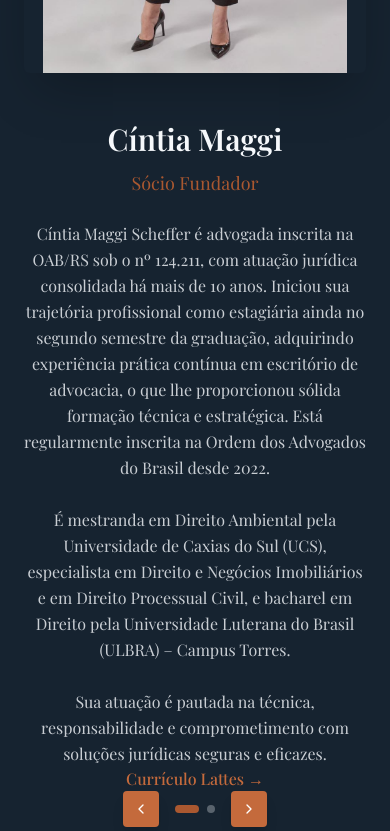
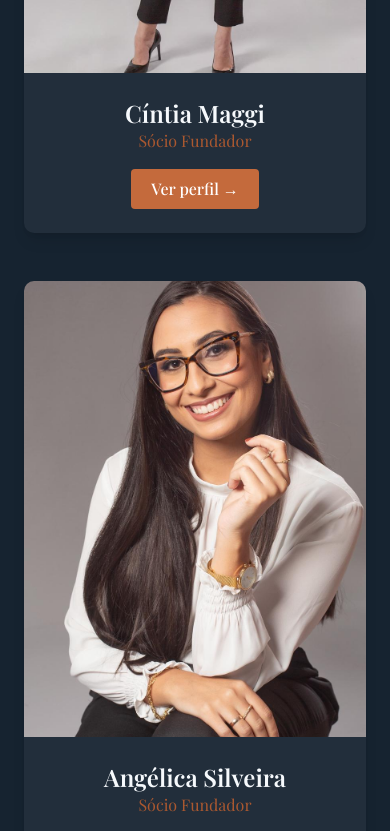
Before and after one commit to FranciscoEvaldt/Site_Maggi-Silveira, a Next.js app: page / in a window 390 px wide. Shown: the part 5440-6271 px from the top of the page. Built offline with nearby package versions, Linux system fonts and the light colour scheme; a web font is replaced by a local one.

Commit message:
update team

```diff
--- a/components/team.tsx
+++ b/components/team.tsx
@@ -2,46 +2,42 @@
 
 import { useState } from "react";
 import Image from "next/image";
-import { ChevronLeft, ChevronRight } from "lucide-react";
-import { Button } from "@/components/ui/button";
 
 const team = [
   {
     name: "Cíntia Maggi",
     role: "Sócio Fundador",
     image: "/team/2.jpeg",
-    description: `Cíntia Maggi Scheffer é advogada inscrita na OAB/RS sob o nº 124.211, com atuação jurídica consolidada há mais de 10 anos. Iniciou sua trajetória profissional como estagiária ainda no segundo semestre da graduação, adquirindo experiência prática contínua em escritório de advocacia, o que lhe proporcionou sólida formação técnica e estratégica. Está regularmente inscrita na Ordem dos Advogados do Brasil desde 2022.
+    lattes: "http://lattes.cnpq.br/0868179588016270",
+    description: `Cíntia Maggi Scheffer é advogada inscrita na OAB/RS sob o nº 124.211, com atuação jurídica consolidada há mais de 10 anos.
+
+Iniciou sua trajetória profissional como estagiária ainda no segundo semestre da graduação, adquirindo experiência prática contínua em escritório de advocacia.
 
 É mestranda em Direito Ambiental pela Universidade de Caxias do Sul (UCS), especialista em Direito e Negócios Imobiliários e em Direito Processual Civil, e bacharel em Direito pela Universidade Luterana do Brasil (ULBRA) – Campus Torres.
 
 Sua atuação é pautada na técnica, responsabilidade e comprometimento com soluções jurídicas seguras e eficazes.`,
-      lattes: "http://lattes.cnpq.br/0868179588016270",
   },
   {
     name: "Angélica Silveira",
     role: "Sócio Fundador",
     image: "/team/1.jpeg",
-    description: `Angélica Vitória Oliveira Silveira é advogada inscrita na OAB/RS sob o nº 128.182, com inscrição ativa desde 2022. Iniciou sua trajetória na área jurídica ainda durante a graduação em Direito pela Universidade Luterana do Brasil (ULBRA) – Campus Torres, atuando como estagiária e adquirindo experiência prática desde os primeiros anos de formação. Possui mais de seis anos de atuação no ramo da advocacia, com vivência consolidada em escritório jurídico.
+    lattes: "http://lattes.cnpq.br/6201073218835213",
+    description: `Angélica Vitória Oliveira Silveira é advogada inscrita na OAB/RS sob o nº 128.182.
 
-      É mestranda em Direito Ambiental pela Universidade de Caxias do Sul (UCS) e especialista em Direito Processual Civil, desenvolvendo sua atuação com dedicação, técnica e comprometimento na busca por soluções jurídicas eficazes.`,
-      lattes: "http://lattes.cnpq.br/6201073218835213",
+Possui mais de seis anos de atuação no ramo da advocacia e experiência consolidada em escritório jurídico.
+
+É mestranda em Direito Ambiental pela Universidade de Caxias do Sul (UCS) e especialista em Direito Processual Civil.`,
   },
 ];
 
 export function Team() {
-  const [currentIndex, setCurrentIndex] = useState(0);
-
-  const next = () => setCurrentIndex((prev) => (prev + 1) % team.length);
-
-  const prev = () =>
-    setCurrentIndex((prev) => (prev - 1 + team.length) % team.length);
-
-  const member = team[currentIndex];
+  const [selectedMember, setSelectedMember] = useState<any>(null);
 
   return (
     <section id="team" className="py-28 bg-primary">
       <div className="max-w-6xl mx-auto px-6 lg:px-8">
-        {/* Header */}
+        {/* Título */}
+
         <div className="text-center mb-20">
           <p className="text-accent text-sm tracking-[0.3em] uppercase mb-4">
             Nossa Equipe
@@ -52,75 +48,86 @@ export function Team() {
           </h2>
         </div>
 
-        {/* Conteúdo */}
-        <div className="grid md:grid-cols-2 gap-12 items-center">
-          {/* FOTO */}
-          <div className="relative w-full max-w-md mx-auto aspect-[3/4]">
+        {/* CARDS */}
+
+        <div className="grid md:grid-cols-2 gap-12">
+          {team.map((member, index) => (
+            <div
+              key={index}
+              className="group relative rounded-xl overflow-hidden shadow-lg cursor-pointer"
+            >
+              <div className="relative w-full aspect-[3/4] overflow-hidden">
                 <Image
                   src={member.image}
                   alt={member.name}
                   fill
-              className="object-contain rounded-lg shadow-2xl"
-              priority
+                  className="object-cover transition duration-700 group-hover:scale-110"
                 />
+
+                {/* overlay desktop */}
+                <div className="absolute inset-0 bg-black/40 opacity-0 group-hover:opacity-100 transition duration-500 hidden md:flex items-center justify-center">
+                  <button
+                    onClick={() => setSelectedMember(member)}
+                    className="bg-[#C46A3C] text-white px-6 py-2 rounded-md font-medium hover:scale-105 transition"
+                  >
+                    Ver perfil →
+                  </button>
+                </div>
               </div>
 
               {/* TEXTO */}
-          <div className="text-center md:text-left">
-            <h3 className="text-3xl md:text-4xl font-semibold text-primary-foreground mb-3">
+              <div className="p-6 text-center bg-primary-foreground/5">
+                <h3 className="text-2xl font-semibold text-primary-foreground">
                   {member.name}
                 </h3>
 
-            <p className="text-accent text-lg mb-6">{member.role}</p>
+                <p className="text-accent mb-4">{member.role}</p>
 
-            <p className="text-primary-foreground/80 leading-relaxed whitespace-pre-line">
-              {member.description}
+                {/* botão visível no celular */}
+                <button
+                  onClick={() => setSelectedMember(member)}
+                  className="md:hidden bg-[#C46A3C] text-white px-5 py-2 rounded-md font-medium"
+                >
+                  Ver perfil →
+                </button>
+              </div>
+            </div>
+          ))}
+        </div>
+      </div>
+
+      {/* MODAL */}
+
+      {selectedMember && (
+        <div className="fixed inset-0 bg-black/60 flex items-center justify-center p-6 z-50">
+          <div className="bg-white max-w-2xl w-full rounded-xl p-8 relative max-h-[80vh] overflow-y-auto">
+            <button
+              onClick={() => setSelectedMember(null)}
+              className="absolute top-4 right-4 text-gray-500 hover:text-black"
+            >
+              ✕
+            </button>
+
+            <h3 className="text-3xl font-semibold mb-2">
+              {selectedMember.name}
+            </h3>
+
+            <p className="text-[#C46A3C] mb-6">{selectedMember.role}</p>
+
+            <p className="text-gray-700 whitespace-pre-line leading-relaxed">
+              {selectedMember.description}
             </p>
 
             <a
-              href={member.lattes}
+              href={selectedMember.lattes}
               target="_blank"
-              rel="noopener noreferrer"
-              className="text-[#C46A3C] hover:text-[#A5552F] font-medium"
+              className="block mt-6 text-[#C46A3C] hover:text-[#A5552F] font-medium"
             >
               Currículo Lattes →
             </a>
-
-            {/* CONTROLES */}
-            <div className="flex items-center justify-center md:justify-start gap-4">
-              <Button
-                size="icon"
-                onClick={prev}
-                className="bg-[#C46A3C] hover:bg-[#A5552F] text-white border-none shadow-lg hover:shadow-xl hover:scale-105 transition-all duration-300"
-              >
-                <ChevronLeft className="h-5 w-5" />
-              </Button>
-
-              <div className="flex gap-2">
-                {team.map((_, index) => (
-                  <button
-                    key={index}
-                    onClick={() => setCurrentIndex(index)}
-                    className={`w-2 h-2 rounded-full transition-all ${
-                      index === currentIndex
-                        ? "bg-accent w-6"
-                        : "bg-primary-foreground/30"
-                    }`}
-                  />
-                ))}
-              </div>
-
-              <Button
-                size="icon"
-                onClick={next}
-                className="bg-[#C46A3C] hover:bg-[#A5552F] text-white border-none shadow-lg hover:shadow-xl hover:scale-105 transition-all duration-300"
-              >
-                <ChevronRight className="h-5 w-5" />
-              </Button>
           </div>
         </div>
-        </div>
-      </div>
+      )}
     </section>
   );
 }
```
Lines whose indentation alone changed are shown as unchanged.
